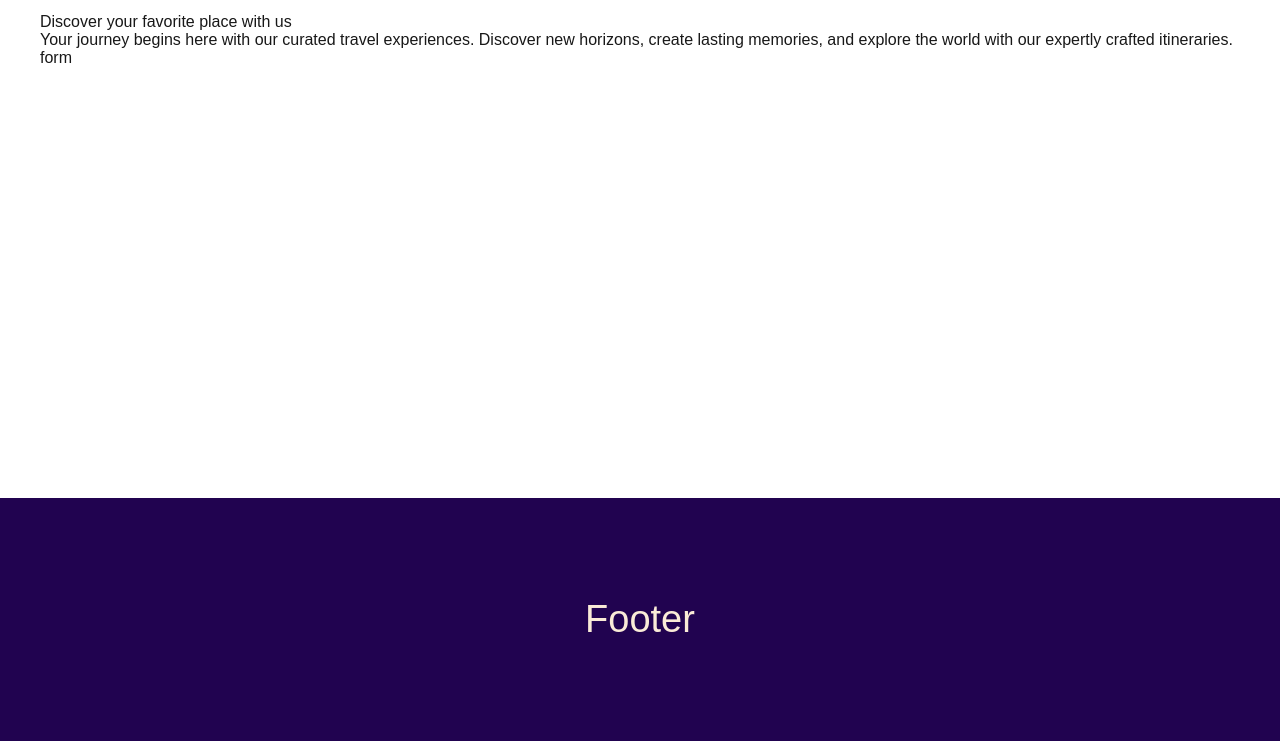
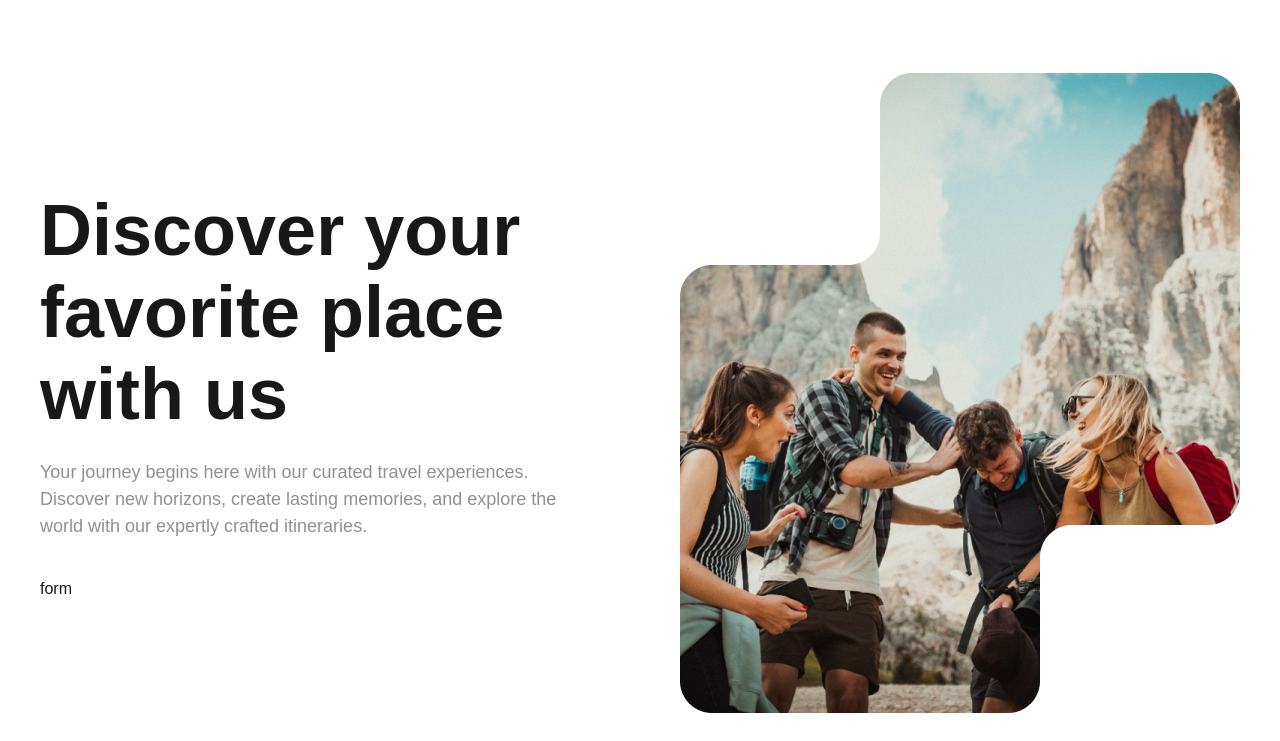
Before and after one commit to AndreySchmidt/VebKademeLandGulp, a website: page src/html/index.html in a window 1280 px wide. Shown: the part 59-800 px from the top of the page. Drawn offline with nearby package versions, Linux system fonts and the light colour scheme; files that its build step writes are made by us from their sources; files whose address does not match are found by name.

Commit message:
discover

```diff
--- a/src/html/blocks/discover.html
+++ b/src/html/blocks/discover.html
@@ -17,7 +17,7 @@
 
         <div class="discover__form">form</div>
       </div>
-      <div class="discover__picture"><img src="" alt="" class="discover__picture-img"></div>
+      <div class="discover__picture"><img src="./img/hero-img.png" alt="" class="discover__picture-img"></div>
     </div>
   </div>
 </section>
--- a/src/scss/base/_base.scss
+++ b/src/scss/base/_base.scss
@@ -13,3 +13,23 @@ body {
 img {
   display: block;
 }
+
+.title-1 {
+  color: var(--text-color);
+  font-size: 72px;
+  font-weight: 700;
+  font-style: normal;
+  line-height: normal;
+}
+
+.text {
+  color: var(--text-color-second);
+  font-size: 18px;
+  font-weight: 450;
+  font-style: normal;
+  line-height: 150%;
+
+  p + p {
+    margin-top: 1em;
+  }
+}
--- a/src/scss/base/_vars.scss
+++ b/src/scss/base/_vars.scss
@@ -7,6 +7,7 @@
 
   --page-bg: #fff;
   --text-color: #181818;
+  --text-color-second: #909090;
   --accent: #35aff4;
 
   --laptop-size: 1199px;
--- /dev/null
+++ b/src/scss/blocks/_discover.scss
@@ -0,0 +1,18 @@
+.discover {
+  padding: 60px 0;
+}
+
+.discover__grid {
+  display: grid;
+  grid-template-columns: 1fr 1fr;
+  gap: 80px;
+  align-items: center;
+}
+
+.discover__title {
+  margin-bottom: 24px;
+}
+
+.discover__text {
+  margin-bottom: 40px;
+}
--- a/src/scss/main.scss
+++ b/src/scss/main.scss
@@ -14,6 +14,7 @@
 @import "./blocks/nav";
 @import "./blocks/btn-login";
 @import "./blocks/btn-signup";
+@import "./blocks/discover";
 
 // * {
 //   box-sizing: border-box;
```
Also changed, not shown: build/css/main.css, build/index.html, src/img/hero-img.png (added), 1 other file.
